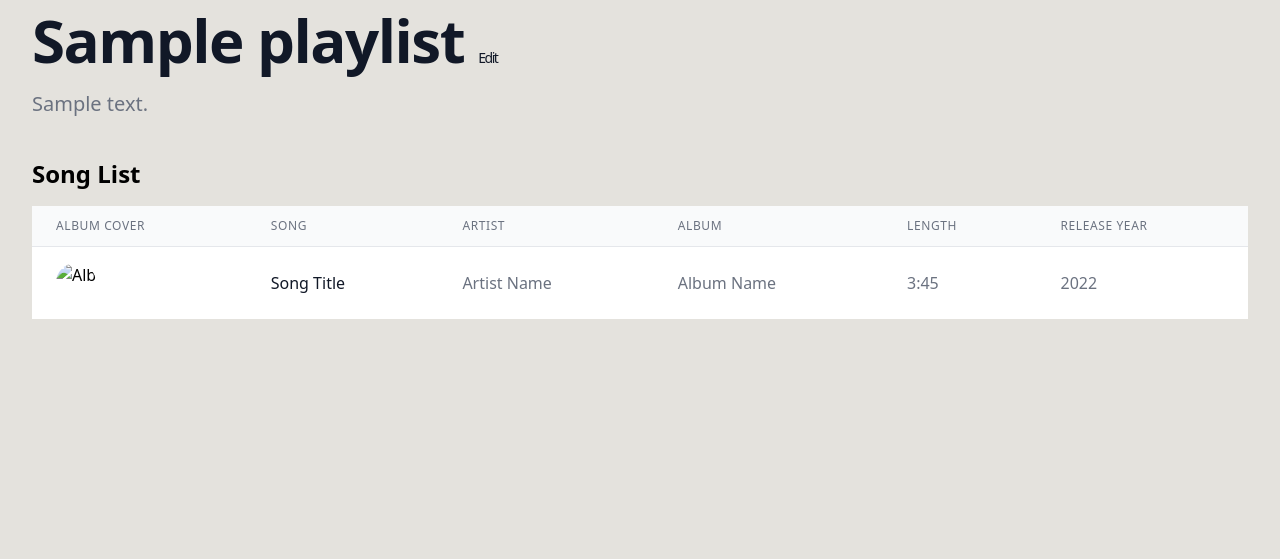
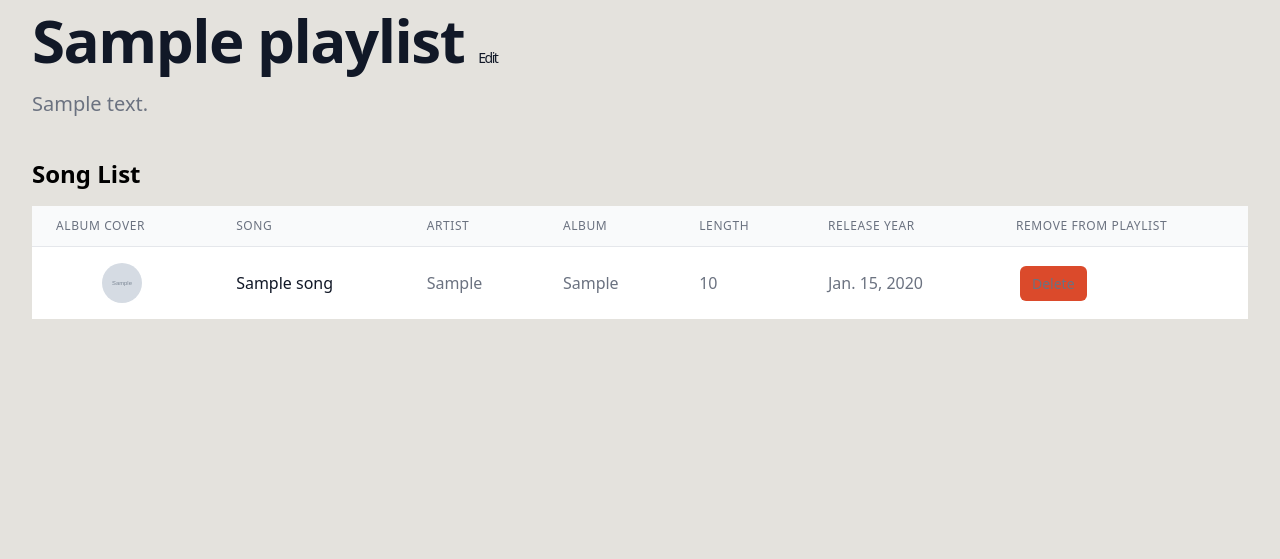
Before and after one commit to amandayclee/playlist-review, a Django app: page /playlists/1/ in a window 1280 px wide. Shown: the part 166-725 px from the top of the page. Run offline with Django 5.2, Linux system fonts and the light colour scheme; tables that the repository leaves empty hold one stand-in row (values such as "Sample post"); grey boxes marked "Sample" are stand-in pictures; style sheets or scripts are compiled from the project's sources; parts of the project's set-up code (start-up, migrations or seed data) failed here and were passed over; some libraries are stand-ins or nearby versions.

Commit message:
add song delete functionality

```diff
--- a/main_app/templates/playlists/detail.html
+++ b/main_app/templates/playlists/detail.html
@@ -27,19 +27,25 @@
                 <th scope="col" class="px-6 py-3 text-left text-xs font-medium text-gray-500 uppercase tracking-wider">Album</th>
                 <th scope="col" class="px-6 py-3 text-left text-xs font-medium text-gray-500 uppercase tracking-wider">Length</th>
                 <th scope="col" class="px-6 py-3 text-left text-xs font-medium text-gray-500 uppercase tracking-wider">Release Year</th>
+                <th scope="col" class="px-6 py-3 text-left text-xs font-medium text-gray-500 uppercase tracking-wider">Remove from Playlist</th>
               </tr>
             </thead>
             <tbody class="bg-white divide-y divide-gray-200">
+              {% for song in playlist.songs.all %}
               <tr>
-                <td class="px-6 py-4 whitespace-nowrap">
-                  <img src="https://via.placeholder.com/50" alt="Album Cover" class="h-10 w-10 rounded-full">
+                <td class="px-6 py-4 whitespace-nowrap flex justify-center items-center">
+                  <img src="{{ song.album_cover }}" alt="Album Cover" class="h-10 w-10 rounded-full">
                 </td>
-                <td class="px-6 py-4 whitespace-nowrap font-medium text-gray-900">Song Title</td>
-                <td class="px-6 py-4 whitespace-nowrap text-gray-500">Artist Name</td>
-                <td class="px-6 py-4 whitespace-nowrap text-gray-500">Album Name</td>
-                <td class="px-6 py-4 whitespace-nowrap text-gray-500">3:45</td>
-                <td class="px-6 py-4 whitespace-nowrap text-gray-500">2022</td>
+                <td class="px-6 py-4 whitespace-nowrap font-medium text-gray-900">{{ song.name }}</td>
+                <td class="px-6 py-4 whitespace-nowrap text-gray-500">{{ song.artists }}</td>
+                <td class="px-6 py-4 whitespace-nowrap text-gray-500">{{ song.album }}</td>
+                <td class="px-6 py-4 whitespace-nowrap text-gray-500">{{ song.duration_ms }}</td>
+                <td class="px-6 py-4 whitespace-nowrap text-gray-500">{{ song.release_date }}</td>
+                <td class="px-6 py-4 whitespace-nowrap text-gray-500 w-64">
+                  <a href="{% url 'songs_delete' playlist.id song.spotify_id %}" class="text-#262626 bg-[#db4a2b] mx-1 px-3 py-2 rounded-md text-sm font-medium">Delete</a>
+                </td>
               </tr>
+              {% endfor %}
               <!-- Add more rows as needed -->
             </tbody>
           </table>
--- a/main_app/urls.py
+++ b/main_app/urls.py
@@ -6,8 +6,9 @@ urlpatterns = [
     path('playlists/', views.playlists_index, name='index'),
     path('playlists/<int:playlist_id>/', views.playlists_detail, name='detail'),
     path('playlists/create', views.PlaylistCreate.as_view(), name='playlists_create'),
-    path('playlists/<int:pk>/update/', views.PlaylistUpdate.as_view(), name='playlists_update'),
-    path('playlists/<int:pk>/delete/', views.PlaylistDelete.as_view(), name='playlists_delete'),
-    path('songs/', views.song, name='song'),
+    path('playlists/<int:playlist_id>/update/', views.PlaylistUpdate.as_view(), name='playlists_update'),
+    path('songs/', views.songs, name='song'),
     path('playlists/<int:playlist_id>/save', views.playlist_songsaving, name='playlist_songsaving'),
+    path('playlists/<int:playlist_id>/delete/songs/<str:spotify_id>', views.song_delete, name='songs_delete'),
+    path('playlists/<int:playlist_id>/delete/', views.PlaylistDelete.as_view(), name='playlists_delete'),
 ]
--- a/main_app/views.py
+++ b/main_app/views.py
@@ -1,6 +1,6 @@
 from django.forms import BaseModelForm
 from django.http import HttpResponse, JsonResponse
-from django.shortcuts import render
+from django.shortcuts import render, redirect
 from django.views.generic.edit import CreateView, UpdateView, DeleteView
 from .models import Playlist, Song
 from requests import post, get
@@ -94,7 +94,7 @@ def playlist_songsaving(request, playlist_id):
     response_data = {'message': f"{song.name} added to playlist successfully"}
     return JsonResponse(response_data)
 
-def song(request):
+def songs(request):
     song_kw = request.POST.get("search", "")
     search_results = []
     if song_kw:
@@ -113,6 +113,13 @@ def song(request):
         'search_results': search_results,
         'playlists': playlists })
 
+def song_delete(request, playlist_id, spotify_id):
+    song = Song.objects.get(spotify_id=spotify_id)
+    playlist = Playlist.objects.get(id=playlist_id)
+    playlist.songs.remove(song)
+    return redirect('detail', playlist_id=playlist.id)
+
+
 class PlaylistCreate(CreateView):
     model = Playlist
     fields = ['name', 'description']
```
Also changed, not shown: main_app/templates/playlists/song.html (+10 -5 lines).
